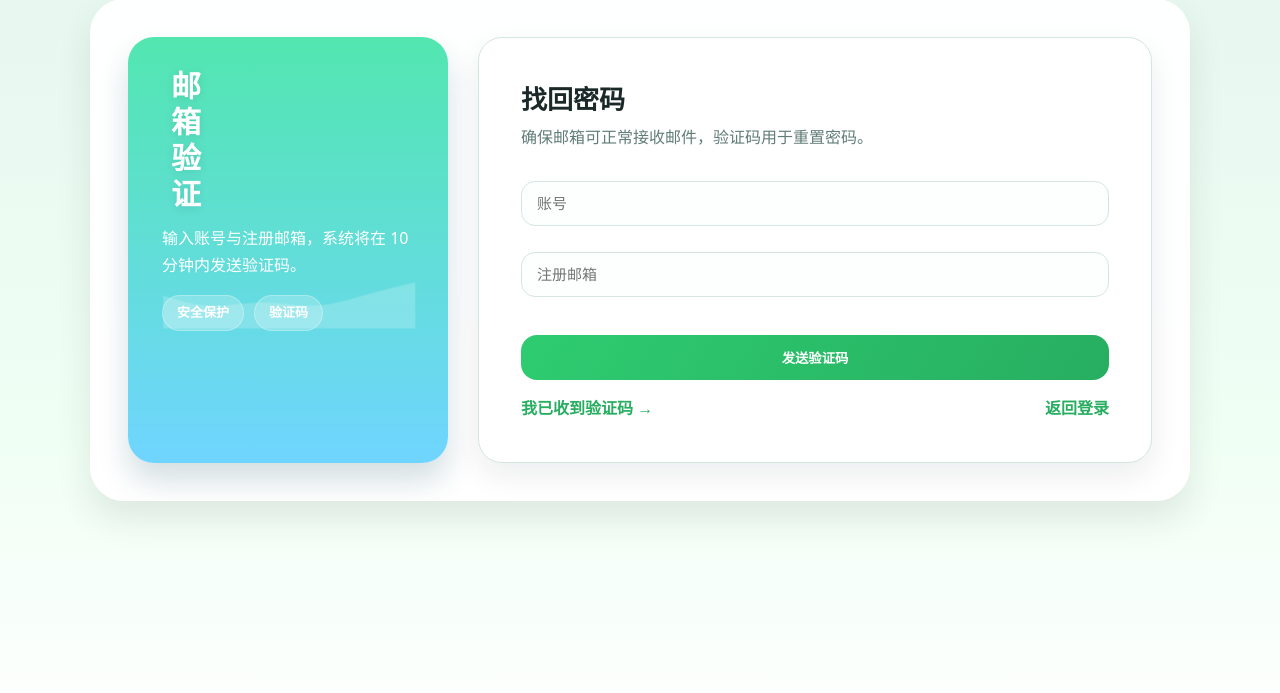
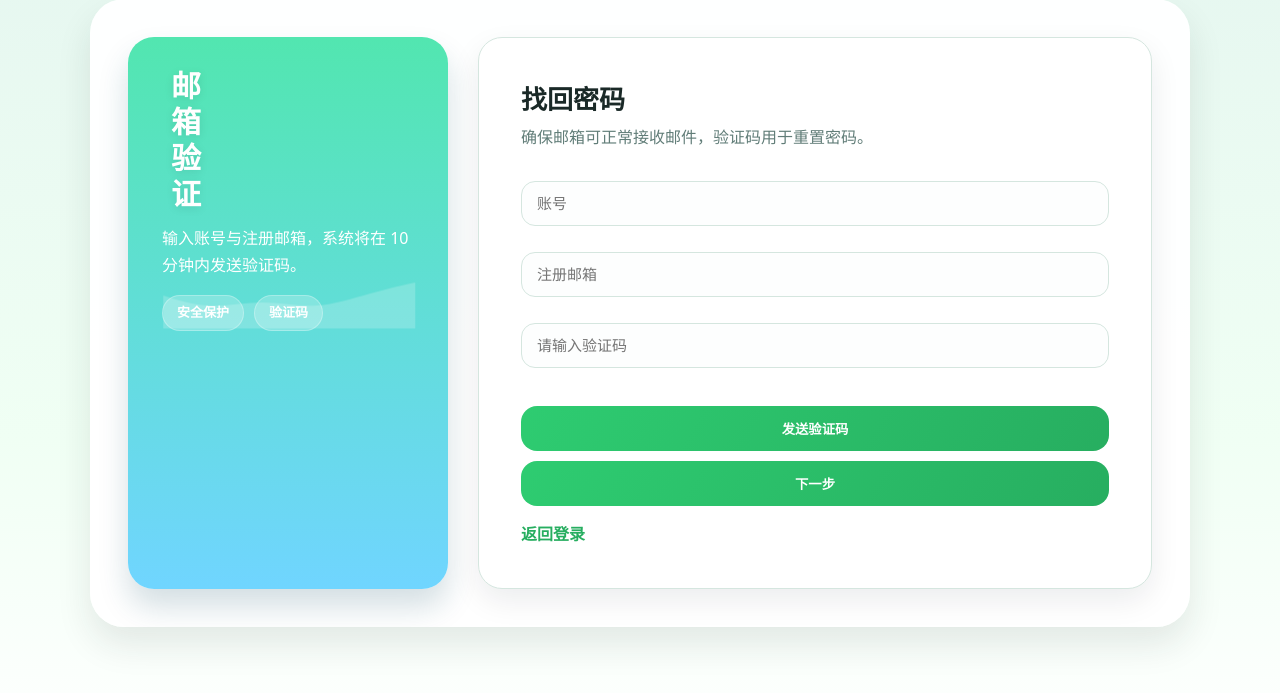
Before and after one commit to hanlinxue/green-points, a Flask app: template templates/login/forgot.html in a window 1280 px wide. Shown: the part 41-734 px from the top of the page. Run offline with Flask 3, Linux system fonts and the light colour scheme; the template is opened without the code that fills it, so the values that code supplies are empty.

Commit message:
Update forgot.html
修改忘记密码与重置密码的逻辑关系

```diff
--- a/templates/login/forgot.html
+++ b/templates/login/forgot.html
@@ -4,7 +4,7 @@
 <head>
   <meta charset="utf-8">
   <title>找回密码 - GreenPoints</title>
-  <link rel="stylesheet" href="../../static/css/style.css">
+  <link rel="stylesheet" href="style.css">
 </head>
 <body>
   <div class="eco-shell">
@@ -28,15 +28,19 @@
       <div class="input-group">
         <input id="fp_id" class="input" placeholder="账号">
         <input id="fp_email" class="input" placeholder="注册邮箱">
+        <!-- 新增：验证码输入框（默认显示，无需隐藏） -->
+        <input id="fp_code" class="input" placeholder="请输入验证码">
       </div>
       <button id="sendCodeBtn" class="btn" onclick="sendCode()">发送验证码</button>
+      <!-- 新增：下一步按钮 -->
+      <button id="nextBtn" class="btn" onclick="toResetPage()" style="margin-top: 10px;">下一步</button>
       <div class="form-links">
-        <a href="reset.html" class="link">我已收到验证码 →</a>
+        <!-- 删除：我已收到验证码链接 -->
         <a href="index.html" class="link">返回登录</a>
       </div>
     </section>
   </div>
 
-  <script src="../../static/js/script.js"></script>
+  <script src="script.js"></script>
 </body>
 </html>
```
